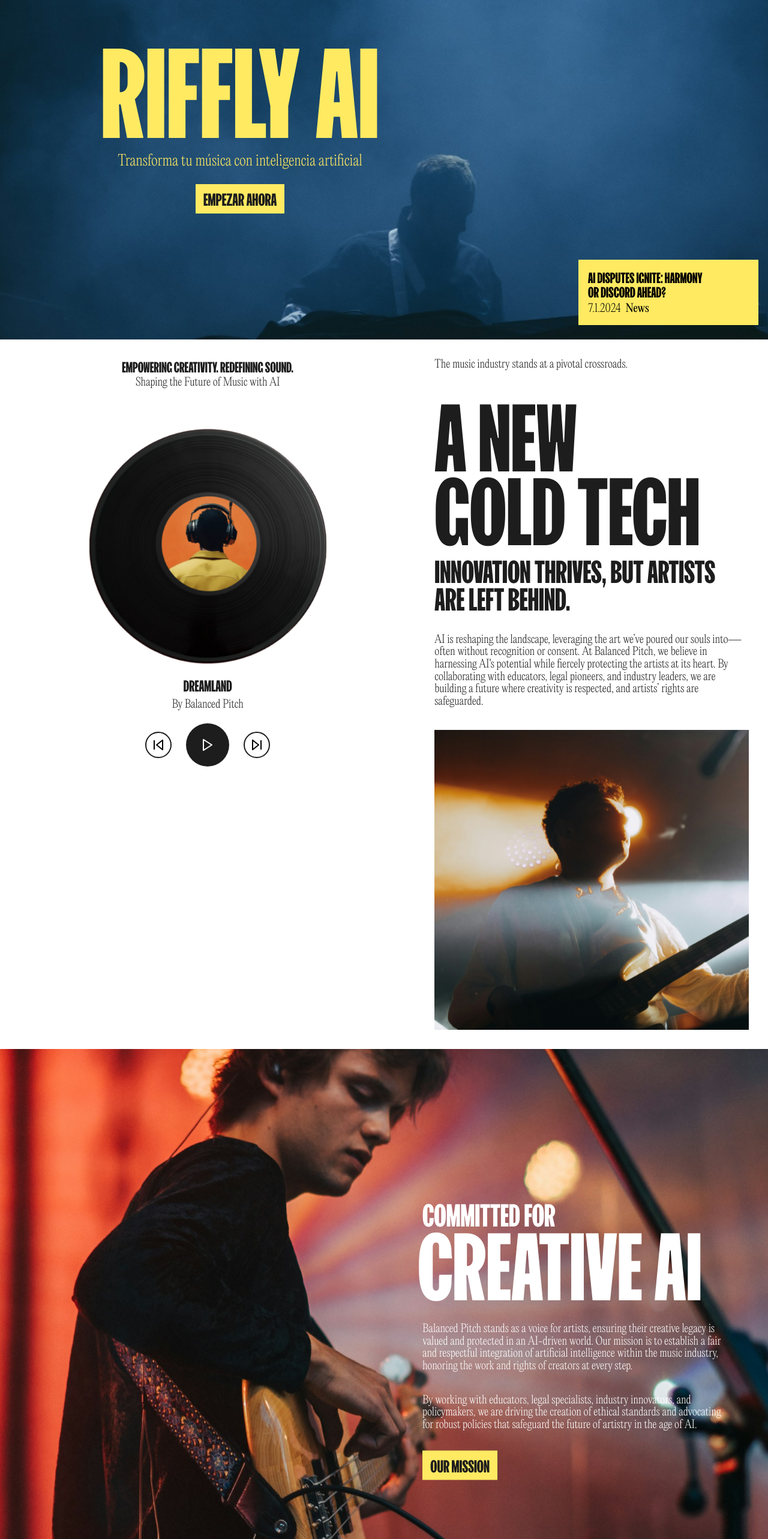
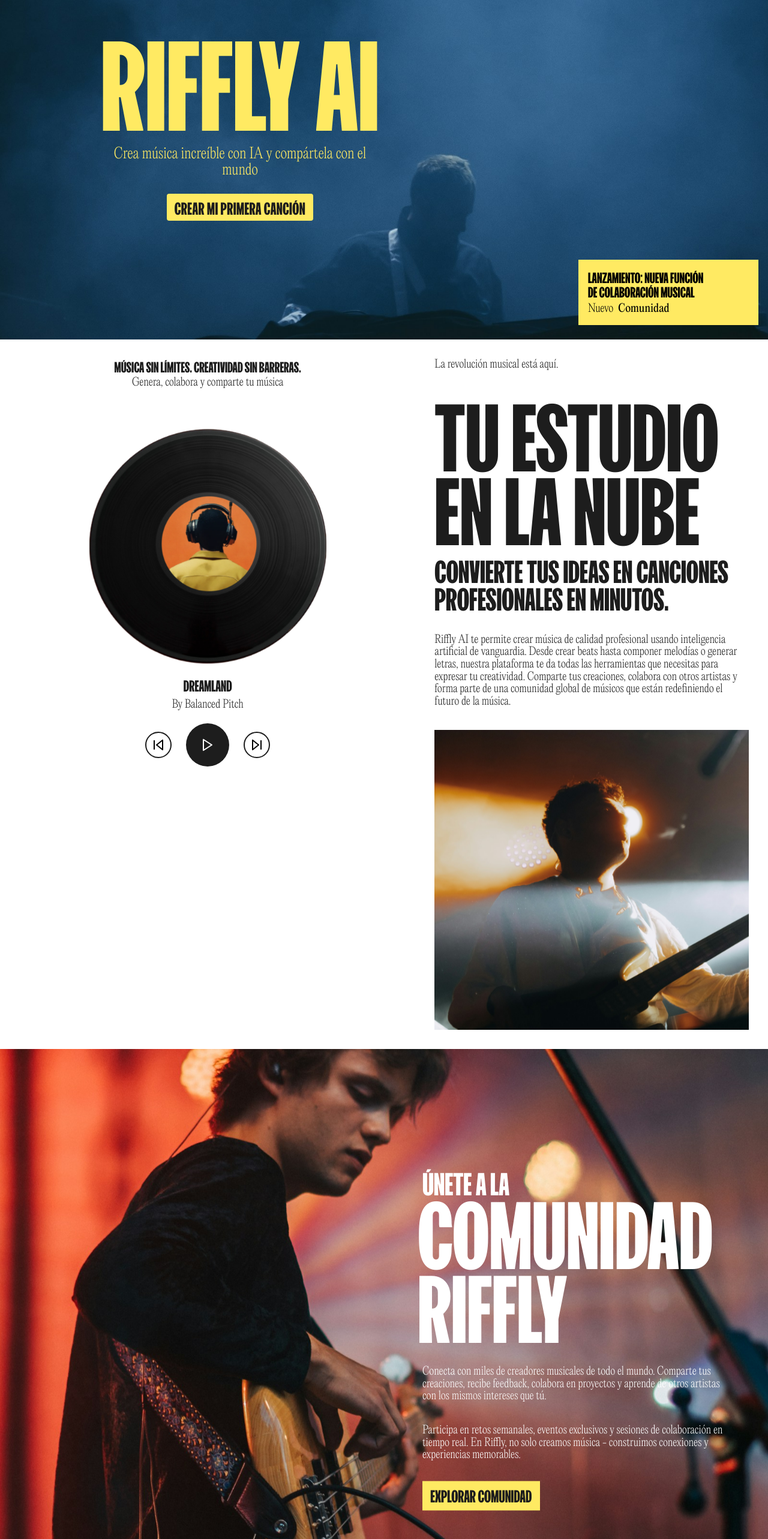
Before and after one commit to Znorlux/riffly-landing-page, a React (Vite) app: page / in a window 1280 px wide. Shown: the part 234-2800 px from the top of the page at 60% size. Built offline with nearby package versions, Linux system fonts and the light colour scheme.

Commit message:
update Home page content and styles for improved user experience and engagement

```diff
--- a/src/pages/home/Home.css
+++ b/src/pages/home/Home.css
@@ -46,7 +46,14 @@ section.hero {
 .hero-header .stickers img {
   object-fit: contain;
 }
-
+.hero-header button {
+  background-color: var(--color-accent);
+  color: var(--color-dark);
+  border: none;
+  padding: 0.5em 1em;
+  border-radius: 0.3em;
+  letter-spacing: 0.03em;
+}
 .news-article {
   position: absolute;
   bottom: 1.5em;
--- a/src/pages/home/Home.jsx
+++ b/src/pages/home/Home.jsx
@@ -39,58 +39,60 @@ const Home = () => {
       <div className="page home">
         <section className="hero">
           <div className="hero-img">
-            <ParallaxImage src="/home/hero.jpg" alt="" />
+            <ParallaxImage src="/home/hero.jpg" alt="Músicos creando con IA" />
           </div>
 
           <div className="hero-header">
             <h1>Riffly AI</h1>
-            <p>Transforma tu música con inteligencia artificial</p>
-            {/* <div className="stickers">
-              <img src="/stickers.png" alt="" />
-            </div> */}
+            <p>Crea música increíble con IA y compártela con el mundo</p>
             <button>
-              <Link to="/contact">Empezar ahora</Link>
+              <Link to="/create">Crear mi primera canción</Link>
             </button>
           </div>
 
           <div className="news-article">
             <div className="news-article-title">
               <p className="primary">
-                AI Disputes Ignite: Harmony <br /> or Discord Ahead?
+                Lanzamiento: Nueva función <br /> de colaboración musical
               </p>
             </div>
             <div className="news-article-info">
-              <p>7.1.2024</p>
-              <p>News</p>
+              <p>Nuevo</p>
+              <p>Comunidad</p>
             </div>
           </div>
         </section>
 
         <section className="site-intro">
           <div className="intro-col">
-            <p className="primary">Empowering Creativity. Redefining Sound.</p>
-            <p>Shaping the Future of Music with AI</p>
+            <p className="primary">
+              Música sin límites. Creatividad sin barreras.
+            </p>
+            <p>Genera, colabora y comparte tu música</p>
 
             <MusicPlayer />
           </div>
           <div className="intro-col">
-            <p>The music industry stands at a pivotal crossroads.</p>
+            <p>La revolución musical está aquí.</p>
             <h2>
-              A New <br /> Gold Tech
+              Tu Estudio <br /> En La Nube
             </h2>
-            <h3>Innovation thrives, but artists are left behind.</h3>
+            <h3>Convierte tus ideas en canciones profesionales en minutos.</h3>
             <p>
-              AI is reshaping the landscape, leveraging the art we’ve poured our
-              souls into—often without recognition or consent. At Balanced
-              Pitch, we believe in harnessing AI's potential while fiercely
-              protecting the artists at its heart. By collaborating with
-              educators, legal pioneers, and industry leaders, we are building a
-              future where creativity is respected, and artists’ rights are
-              safeguarded.
+              Riffly AI te permite crear música de calidad profesional usando
+              inteligencia artificial de vanguardia. Desde crear beats hasta
+              componer melodías o generar letras, nuestra plataforma te da todas
+              las herramientas que necesitas para expresar tu creatividad.
+              Comparte tus creaciones, colabora con otros artistas y forma parte
+              de una comunidad global de músicos que están redefiniendo el
+              futuro de la música.
             </p>
             <div className="intro-img">
               <div className="intro-img-wrapper">
-                <ParallaxImage src="/home/site-intro.jpg" alt="" />
+                <ParallaxImage
+                  src="/home/site-intro.jpg"
+                  alt="Estudio de música virtual"
+                />
               </div>
             </div>
           </div>
@@ -98,43 +100,40 @@ const Home = () => {
 
         <section className="cover">
           <div className="cover-img">
-            <ParallaxImage src="/home/cover.jpg" alt="" />
+            <ParallaxImage src="/home/cover.jpg" alt="Comunidad de músicos" />
           </div>
 
           <div className="cover-copy">
-            <h3>Committed For</h3>
-            <h2>Creative AI</h2>
+            <h3>Únete a la</h3>
+            <h2>Comunidad Riffly</h2>
             <p>
-              Balanced Pitch stands as a voice for artists, ensuring their
-              creative legacy is valued and protected in an AI-driven world. Our
-              mission is to establish a fair and respectful integration of
-              artificial intelligence within the music industry, honoring the
-              work and rights of creators at every step.
+              Conecta con miles de creadores musicales de todo el mundo.
+              Comparte tus creaciones, recibe feedback, colabora en proyectos y
+              aprende de otros artistas con los mismos intereses que tú.
             </p>
             <br />
             <br />
             <p>
-              By working with educators, legal specialists, industry innovators,
-              and policymakers, we are driving the creation of ethical standards
-              and advocating for robust policies that safeguard the future of
-              artistry in the age of AI.
+              Participa en retos semanales, eventos exclusivos y sesiones de
+              colaboración en tiempo real. En Riffly, no solo creamos música -
+              construimos conexiones y experiencias memorables.
             </p>
 
             <div className="cover-cta">
               <button>
-                <Link to="/">Our Mission</Link>
+                <Link to="/community">Explorar Comunidad</Link>
               </button>
             </div>
           </div>
         </section>
 
         <section className="mix-tape">
-          <p className="primary">Responsible AI in Academia</p>
-          <p>Balanced Pitch</p>
+          <p className="primary">Potencia tu creatividad</p>
+          <p>Herramientas de IA</p>
 
           <h1>
-            From Innovation <br />
-            To Iconic
+            De la Idea <br />
+            Al Éxito
           </h1>
 
           <div className="tape">
@@ -148,17 +147,16 @@ const Home = () => {
 
           <div className="tape-info">
             <p>
-              The next generation of data scientists and music creators is
-              shaping the AI technologies that will define the future of the
-              music industry.
+              Nuestros modelos de IA están entrenados con millones de canciones
+              para ayudarte a crear música única que refleje tu estilo personal.
             </p>
             <br />
             <br />
             <p>
-              Balanced Pitch collaborates with universities and their music
-              programs to promote awareness and establish ethical AI practices.
-              We also offer opportunities for aspiring artists and data
-              engineers to innovate and thrive in the evolving music landscape.
+              Genera melodías, armonías, ritmos, letras y arreglos con un solo
+              clic. Ajusta cada elemento hasta que suene exactamente como lo
+              imaginas. Riffly hace que el proceso creativo sea más rápido y
+              divertido, sin importar tu nivel de experiencia musical.
             </p>
 
             <div className="sticker">
@@ -168,46 +166,55 @@ const Home = () => {
         </section>
 
         <section className="latest-updates">
-          <h1>Latest Updates</h1>
+          <h1>Éxitos de la Comunidad</h1>
           <p className="lp-tagline">
-            Explore the latest updates, comprehensive guidelines, and valuable
-            resources at the crossroads of AI innovation and the music industry.
+            Descubre las mejores creaciones de nuestra comunidad y déjate
+            inspirar por el talento de los artistas Riffly.
           </p>
 
           <div className="updates-page-link">
-            <Link to="/">View All Updates</Link>
+            <Link to="/trending">Ver Tendencias</Link>
           </div>
 
           <div className="articles-row">
             <div className="article">
               <div className="article-img">
-                <ParallaxImage src="/updates/article1.jpg" alt="" speed={0.1} />
+                <ParallaxImage
+                  src="/updates/article1.jpg"
+                  alt="Canción destacada"
+                  speed={0.1}
+                />
               </div>
               <div className="article-title">
                 <h3>
-                  The Fight for Authenticity: Tackling Unauthorized AI-Generated
-                  Voices
+                  "Summer Nights" de @laura_music alcanza 10,000 reproducciones
+                  en solo 48 horas
                 </h3>
               </div>
               <div className="article-link">
                 <p className="primary">
-                  <Link to="/">Read More</Link>
+                  <Link to="/trending/summer-nights">Escuchar ahora</Link>
                 </p>
               </div>
             </div>
 
             <div className="article">
               <div className="article-img">
-                <ParallaxImage src="/updates/article2.jpg" alt="" speed={0.1} />
+                <ParallaxImage
+                  src="/updates/article2.jpg"
+                  alt="Colaboración musical"
+                  speed={0.1}
+                />
               </div>
               <div className="article-title">
                 <h3>
-                  Protecting Iconic Voices: The Struggle Against AI Imitation
+                  La colaboración entre @beatmaker y @vocalguru está
+                  revolucionando el género electrónico
                 </h3>
               </div>
               <div className="article-link">
                 <p className="primary">
-                  <Link to="/">Read More</Link>
+                  <Link to="/trending/electro-revolution">Escuchar ahora</Link>
                 </p>
               </div>
             </div>
```
